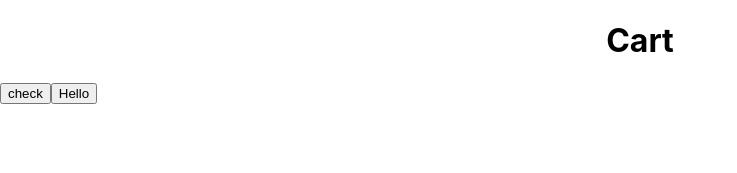
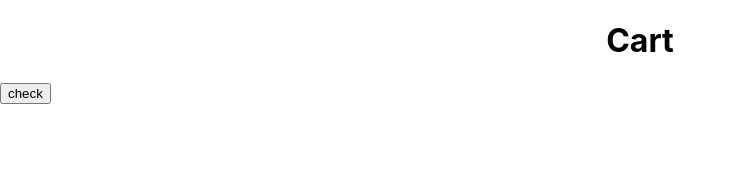
Before and after one commit to harshit0902/InventoryMgmtSystem_Java, a React (Create React App) app in the folder client/: page / in a window 1280 px wide. Shown: the top 173 px of the page, without its empty margins (0-737 px from the left). Built offline with nearby package versions, Linux system fonts and the light colour scheme.

Commit message:
Update cart.js

```diff
--- a/client/src/cart.js
+++ b/client/src/cart.js
@@ -84,7 +84,7 @@ function App() {
 //     console.log(parsedobj1.q_1,parsedobj1.q_2,parsedobj1.itemNAme[0],parsedobj1.itemNAme[1]);
 // }
 // let [cart,setCart]=useState([]);
-    function val() {
+    /*function val() {
         let i = 'steel';
         // setCart([...cart, {itemName:i, qty:0, q1:0, q2:0, q3:0}]);
         cart.push({itemName:i, qty:0, q1:0, q2:0, q3:0});
@@ -99,19 +99,20 @@ function App() {
         cart[0].q2 = parsedobj1.quality_2;
         cart[0].q3 = parsedobj1.quality_3;
         console.log(cart);*/
-    }
+    //}
 
     function multiple() {
-        val();
-        val();
-        val();
-        val();
-        val();
-        val();
-        val();
-        val();
-        val();
-        val();
+        //let i = 'abcd';
+        cart.push({itemName:'a', qty:0, q1:0, q2:0, q3:0});
+        cart.push({itemName:'b', qty:0, q1:0, q2:0, q3:0});
+        cart.push({itemName:'c', qty:0, q1:0, q2:0, q3:0});
+        cart.push({itemName:'d', qty:0, q1:0, q2:0, q3:0});
+        cart.push({itemName:'e', qty:0, q1:0, q2:0, q3:0});
+        cart.push({itemName:'f', qty:0, q1:0, q2:0, q3:0});
+        cart.push({itemName:'g', qty:0, q1:0, q2:0, q3:0});
+        cart.push({itemName:'h', qty:0, q1:0, q2:0, q3:0});
+        cart.push({itemName:'i', qty:0, q1:0, q2:0, q3:0});
+        cart.push({itemName:'j', qty:0, q1:0, q2:0, q3:0});
         const cott= localStorage.getItem("cottData");
         const cottobj =JSON.parse(cott);
         const jut= localStorage.getItem("jutData");
@@ -205,7 +206,7 @@ return (
         <button onClick={multiple}>check</button>
         {/* <button onClick={val}>Hello</button> */}
 
-      <button onClick={val}>Hello</button>
+        {/*<button onClick={val}>Hello</button>
       {
         cart.map((val)=>{
           return <>
@@ -216,7 +217,7 @@ return (
             </div>
           </>
         })
-       }
+       }*/}
 
        {/* cart[0].itemName = "Steel"; */}
 
```
